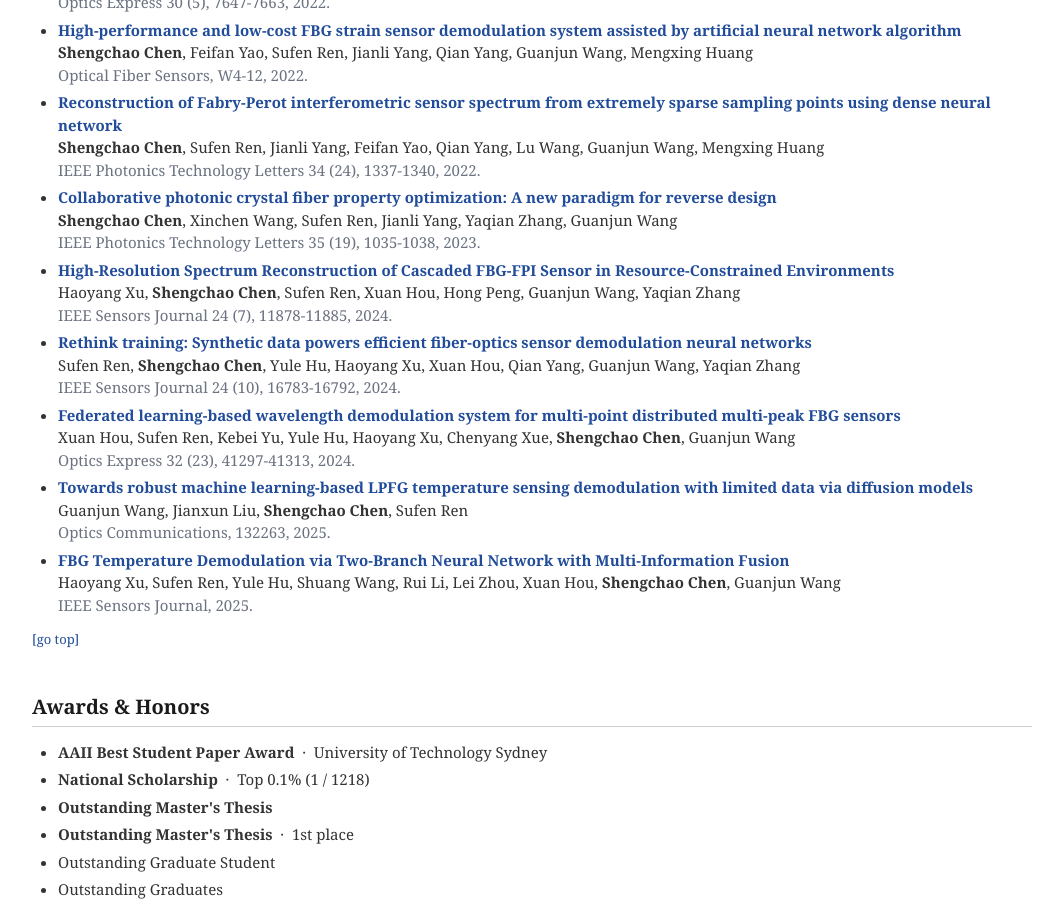
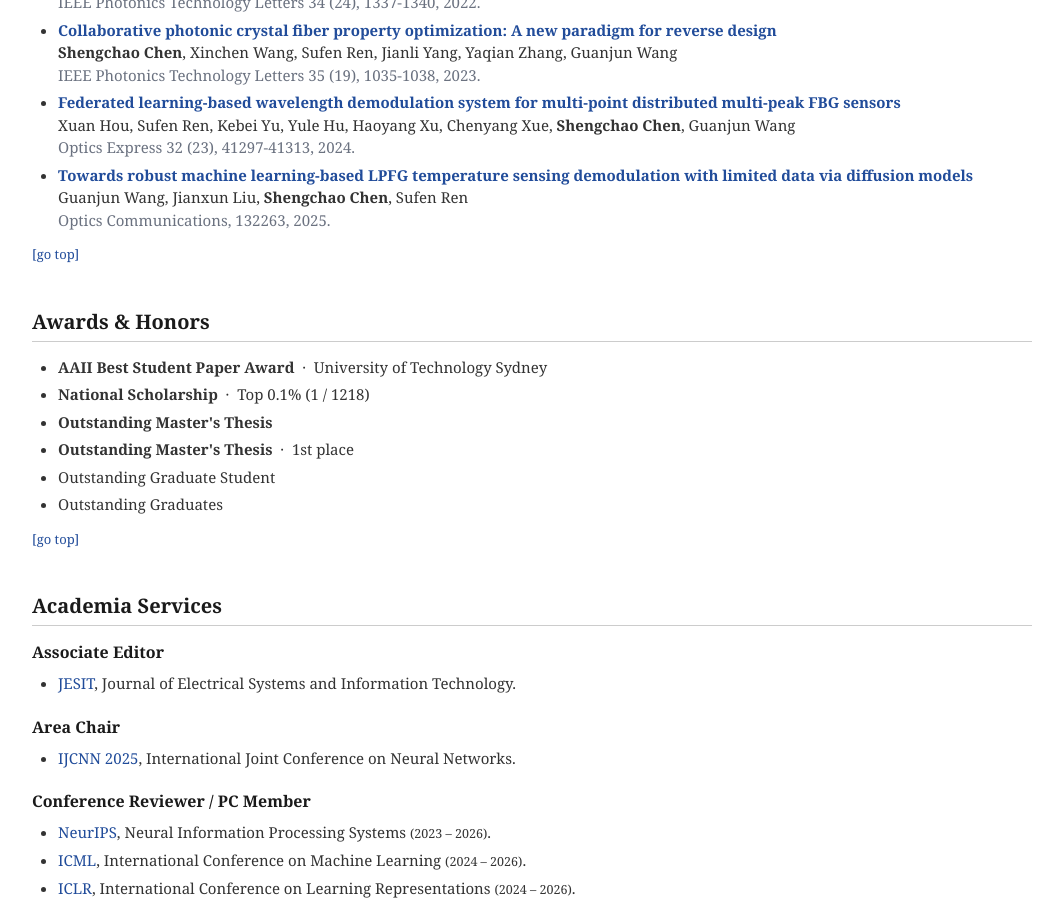
Before and after one commit to shengchaochen82/shengchaochen82.github.io, a Jekyll site: the page built from index.md, in a window 1280 px wide and 900 px high, scrolled down 3118 px. Shown: the whole window, without its empty margins (108-1171 px from the left). Built offline with Jekyll 4.4.1, drawn with Linux system fonts in a browser that asks for light colours; some of the changed text lies outside the part shown.

Commit message:
Content: remove 5 more papers (weather survey, HRRP, 3 fiber-sensor papers)
Also removes the now-stale duplicate of the weather survey from the
unused main: list.

Co-Authored-By: Claude Sonnet 5 <noreply@anthropic.com>

```diff
--- a/_data/publications.yml
+++ b/_data/publications.yml
@@ -68,15 +68,6 @@ ai4science:
   color: "#10b981"
   description: "Applying artificial intelligence and machine learning to scientific domains, particularly optical fiber sensing, weather forecasting, climate modeling, and computational materials."
   papers:
-    - title: "Foundation Models for Weather and Climate Data Understanding: A Comprehensive Survey"
-      authors: "<strong>Shengchao Chen</strong>, Guodong Long, Jing Jiang, Dikai Liu, Chengqi Zhang"
-      conference_short: Preprint
-      conference: "ArXiv Preprint Version, 2023."
-      pdf: "https://arxiv.org/pdf/2312.03014"
-      code: "https://github.com/shengchaochen82/Awesome-Foundation-Models-for-Weather-and-Climate"
-      bibtex: "https://class-il.mpi-inf.mpg.de/mnemonics/"
-      image: "./assets/img/survey.png"
-
     - title: "MASK-CNN-Transformer for Real-time Multi-label Weather Recognition"
       authors: "<strong>Shengchao Chen</strong>, Ting Shu<sup><i class='fa-regular fa-envelope fa-xs'></i></sup>, Huan Zhao, Yuan Yan Tang"
       conference_short: KBS
@@ -150,22 +141,6 @@ ai4science:
       bibtex: "https://class-il.mpi-inf.mpg.de/mnemonics/"
       image: "./assets/img/survey.png"
 
-    - title: "High-Resolution Spectrum Reconstruction of Cascaded FBG-FPI Sensor in Resource-Constrained Environments"
-      authors: "Haoyang Xu, <strong>Shengchao Chen</strong>, Sufen Ren, Xuan Hou, Hong Peng, Guanjun Wang, Yaqian Zhang"
-      conference_short: IEEE Sensors J.
-      conference: "IEEE Sensors Journal 24 (7), 11878-11885, 2024."
-      pdf: "https://ieeexplore.ieee.org/abstract/document/10477585"
-      bibtex: "https://class-il.mpi-inf.mpg.de/mnemonics/"
-      image: "./assets/img/survey.png"
-
-    - title: "Rethink training: Synthetic data powers efficient fiber-optics sensor demodulation neural networks"
-      authors: "Sufen Ren, <strong>Shengchao Chen</strong>, Yule Hu, Haoyang Xu, Xuan Hou, Qian Yang, Guanjun Wang, Yaqian Zhang"
-      conference_short: IEEE Sensors J.
-      conference: "IEEE Sensors Journal 24 (10), 16783-16792, 2024."
-      pdf: "https://ieeexplore.ieee.org/abstract/document/10531025"
-      bibtex: "https://class-il.mpi-inf.mpg.de/mnemonics/"
-      image: "./assets/img/survey.png"
-
     - title: "Federated learning-based wavelength demodulation system for multi-point distributed multi-peak FBG sensors"
       authors: "Xuan Hou, Sufen Ren, Kebei Yu, Yule Hu, Haoyang Xu, Chenyang Xue, <strong>Shengchao Chen</strong>, Guanjun Wang"
       conference_short: Optics Express
@@ -179,14 +154,6 @@ ai4science:
       conference_short: Optics Commun.
       conference: "Optics Communications, 132263, 2025."
       pdf: "https://www.sciencedirect.com/science/article/abs/pii/S0030401825000634"
-      bibtex: "https://class-il.mpi-inf.mpg.de/mnemonics/"
-      image: "./assets/img/survey.png"
-
-    - title: "FBG Temperature Demodulation via Two-Branch Neural Network with Multi-Information Fusion"
-      authors: "Haoyang Xu, Sufen Ren, Yule Hu, Shuang Wang, Rui Li, Lei Zhou, Xuan Hou, <strong>Shengchao Chen</strong>, Guanjun Wang"
-      conference_short: IEEE Sensors J.
-      conference: "IEEE Sensors Journal, 2025."
-      pdf: "https://ieeexplore.ieee.org/abstract/document/10904143"
       bibtex: "https://class-il.mpi-inf.mpg.de/mnemonics/"
       image: "./assets/img/survey.png"
 
@@ -220,14 +187,6 @@ remote_sensing:
       pdf: "https://ieeexplore.ieee.org/abstract/document/10238744"
       bibtex: "https://class-il.mpi-inf.mpg.de/mnemonics/"
       image: "./assets/img/tempee.png"
-
-    - title: "Space target classification with corrupted HRRP sequences based on temporal-spatial feature aggregation network"
-      authors: "Yuan-Peng Zhang, Lei Zhang, Le Kang, Huan Wang, Ying Luo, Qun Zhang"
-      conference_short: IEEE TGRS
-      conference: "IEEE Transactions on Geoscience and Remote Sensing 61, 1-18, 2023."
-      pdf: "https://ieeexplore.ieee.org/abstract/document/10287338"
-      bibtex: "https://class-il.mpi-inf.mpg.de/mnemonics/"
-      image: "./assets/img/freelunch.png"
 
 medical_imaging:
   title: "Medical Imaging"
@@ -328,15 +287,6 @@ main:
     bibtex: "https://class-il.mpi-inf.mpg.de/mnemonics/"
     image: "./assets/img/freelunch.png"
 
-  - title: "Foundation Models for Weather and Climate Data Understanding: A Comprehensive Survey"
-    authors: "<strong>Shengchao Chen</strong>, Guodong Long, Jing Jiang, Dikai Liu, Chengqi Zhang"
-    conference_short: Preprint
-    conference: "ArXiv Preprint Version, 2023."
-    pdf: "https://arxiv.org/pdf/2312.03014"
-    code: "https://github.com/shengchaochen82/Awesome-Foundation-Models-for-Weather-and-Climate"
-    bibtex: "https://class-il.mpi-inf.mpg.de/mnemonics/"
-    image: "./assets/img/survey.png"
-
   - title: "MASK-CNN-Transformer for Real-time Multi-label Weather Recognition"
     authors: "<strong>Shengchao Chen</strong>, Ting Shu<sup><i class='fa-regular fa-envelope fa-xs'></i></sup>, Huan Zhao, Yuan Yan Tang"
     conference_short: KBS
```
